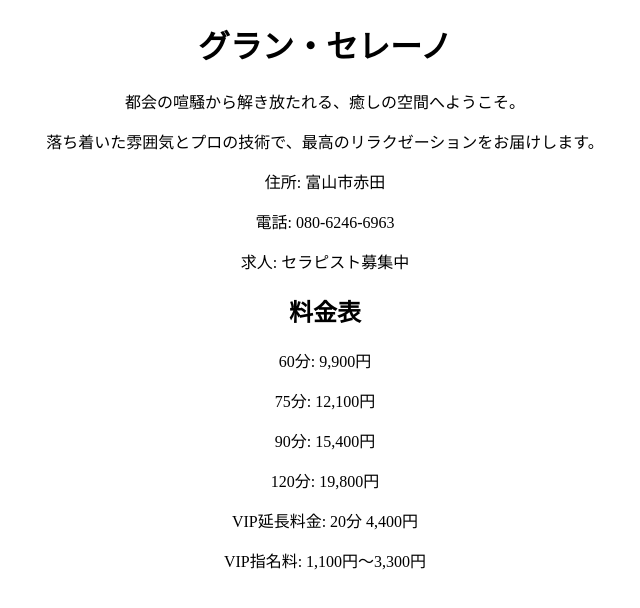
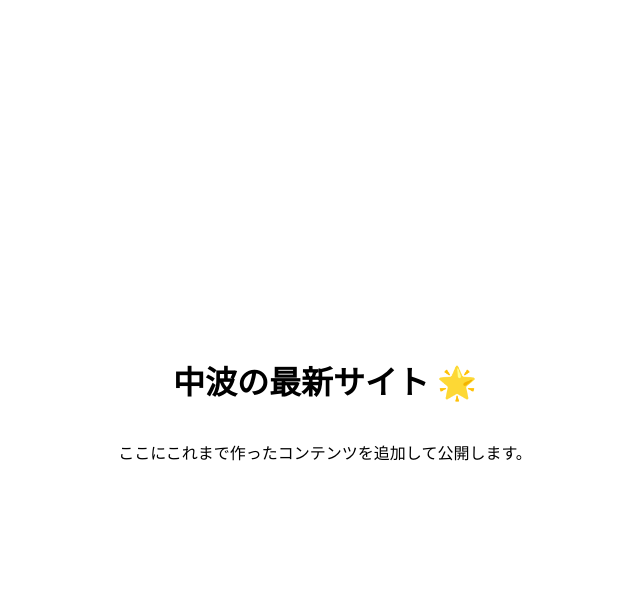
Before and after one commit to yellowyoshiki/mens-salon, a React (Vite) app: page / in a window 1280 px wide. Shown: the top 608 px of the page, without its empty margins (315-955 px from the left). Built offline with nearby package versions, Linux system fonts and the light colour scheme.

Commit message:
最新サイト用 App.tsx に更新

```diff
--- a/src/App.tsx
+++ b/src/App.tsx
@@ -1,20 +1,12 @@
-export default function App() {
+import React from 'react';
+
+function App() {
   return (
-    <div className="min-h-screen bg-gradient-to-r from-purple-900 via-pink-800 to-yellow-500 text-white p-8">
-      <h1 className="text-4xl font-bold mb-4 text-center">グラン・セレーノ</h1>
-      <p className="mb-2 text-center">都会の喧騒から解き放たれる、癒しの空間へようこそ。</p>
-      <p className="mb-2 text-center">落ち着いた雰囲気とプロの技術で、最高のリラクゼーションをお届けします。</p>
-      <p className="mb-2 text-center">住所: 富山市赤田</p>
-      <p className="mb-2 text-center">電話: 080-6246-6963</p>
-      <p className="mb-2 text-center">求人: セラピスト募集中</p>
-
-      <h2 className="text-2xl font-semibold mt-4 mb-2 text-center">料金表</h2>
-      <p className="text-center">60分: 9,900円</p>
-      <p className="text-center">75分: 12,100円</p>
-      <p className="text-center">90分: 15,400円</p>
-      <p className="text-center">120分: 19,800円</p>
-      <p className="text-center">VIP延長料金: 20分 4,400円</p>
-      <p className="text-center">VIP指名料: 1,100円〜3,300円</p>
+    <div className="min-h-screen flex flex-col items-center justify-center bg-gray-100">
+      <h1 className="text-4xl font-bold mb-4">中波の最新サイト 🌟</h1>
+      <p className="text-lg text-gray-700">ここにこれまで作ったコンテンツを追加して公開します。</p>
     </div>
   );
 }
+
+export default App;
```
Also changed, not shown: 1 other file (tests, documents, lock files or other folders).
